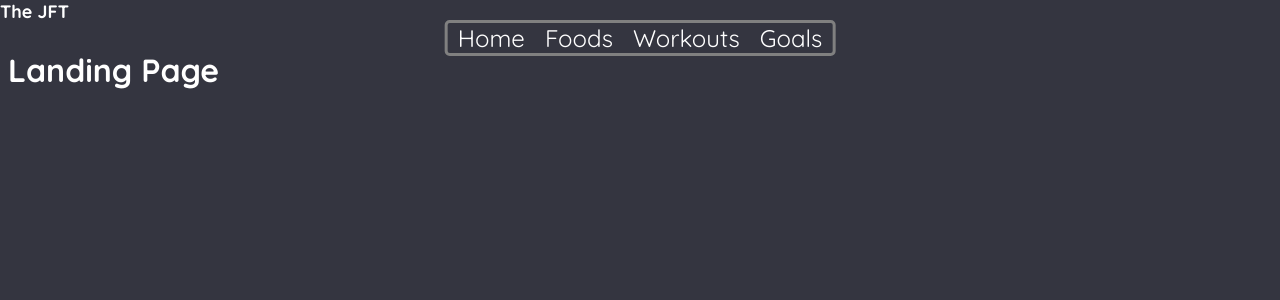
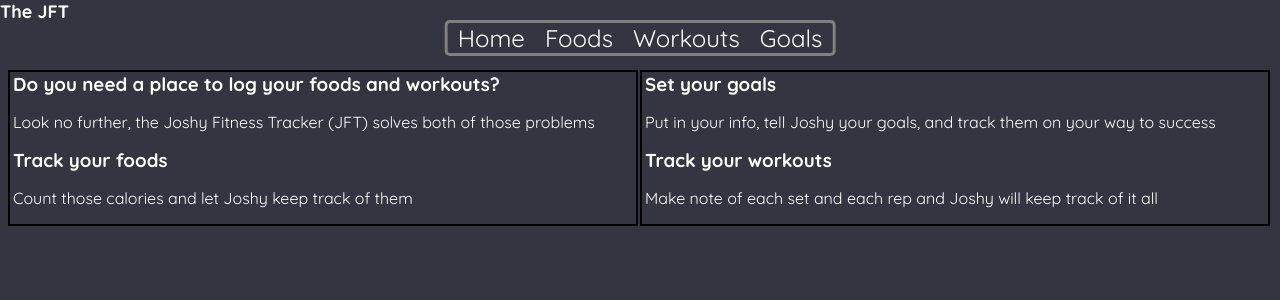
Before and after one commit to devjoshdev/joshy-fitness-tracker, a Next.js app: page / in a window 1280 px wide. Shown: the top 300 px of the page. Built offline with nearby package versions, Linux system fonts and the light colour scheme; no server answers.

Commit message:
Add html/styling to landing page

```diff
--- a/app/page.js
+++ b/app/page.js
@@ -1,7 +1,21 @@
+import styles from "./styles/LandingPage.module.css";
 export default async function LandingPage() {
   return (
-    <div style={{marginTop: "50px"}}>
-      <h1>Landing Page</h1>
+    <div style={{marginTop: "60px"}}>
+      <div className={styles["row-container"]}>
+        <div className={styles["landing-column1"]}>
+          <h3 className={styles["landing-header3"]}>Do you need a place to log your foods and workouts?</h3>
+          <p>Look no further, the Joshy Fitness Tracker (JFT) solves both of those problems</p>
+          <h3 className={styles["landing-header3"]}>Track your foods</h3>
+          <p>Count those calories and let Joshy keep track of them</p>
+        </div>
+        <div className={styles["landing-column2"]}>
+          <h3 className={styles["landing-header3"]}>Set your goals</h3>
+          <p>Put in your info, tell Joshy your goals, and track them on your way to success</p>
+          <h3 className={styles["landing-header3"]}>Track your workouts</h3>
+          <p>Make note of each set and each rep and Joshy will keep track of it all</p>
+        </div>
+      </div>
     </div>
   )
 };
--- /dev/null
+++ b/app/styles/LandingPage.module.css
@@ -0,0 +1,36 @@
+.row-container {
+    display: flex;
+    flex-direction: row;
+}
+
+.landing-column1 {
+    height: 100%;
+    margin-top: 10px;
+    margin-right: 2px;
+    padding-left: 3px;
+    padding-right: 3px;
+    display: flex;
+    flex-direction: column;
+    border: 2px solid black;
+    width: 50%;
+}
+
+.landing-column2 {
+    height: 100%;
+    margin-top: 10px;
+    margin-right: 2px;
+    padding-left: 3px;
+    padding-right: 3px;
+    display: flex;
+    flex-direction: column;
+    border: 2px solid black;
+    width: 50%;
+    /* margin-top: 10px;
+    margin-left: 2px;
+    border: 2px solid black;
+    width: 50%; */
+}
+
+.landing-header3 {
+    margin: 0;
+}
```
